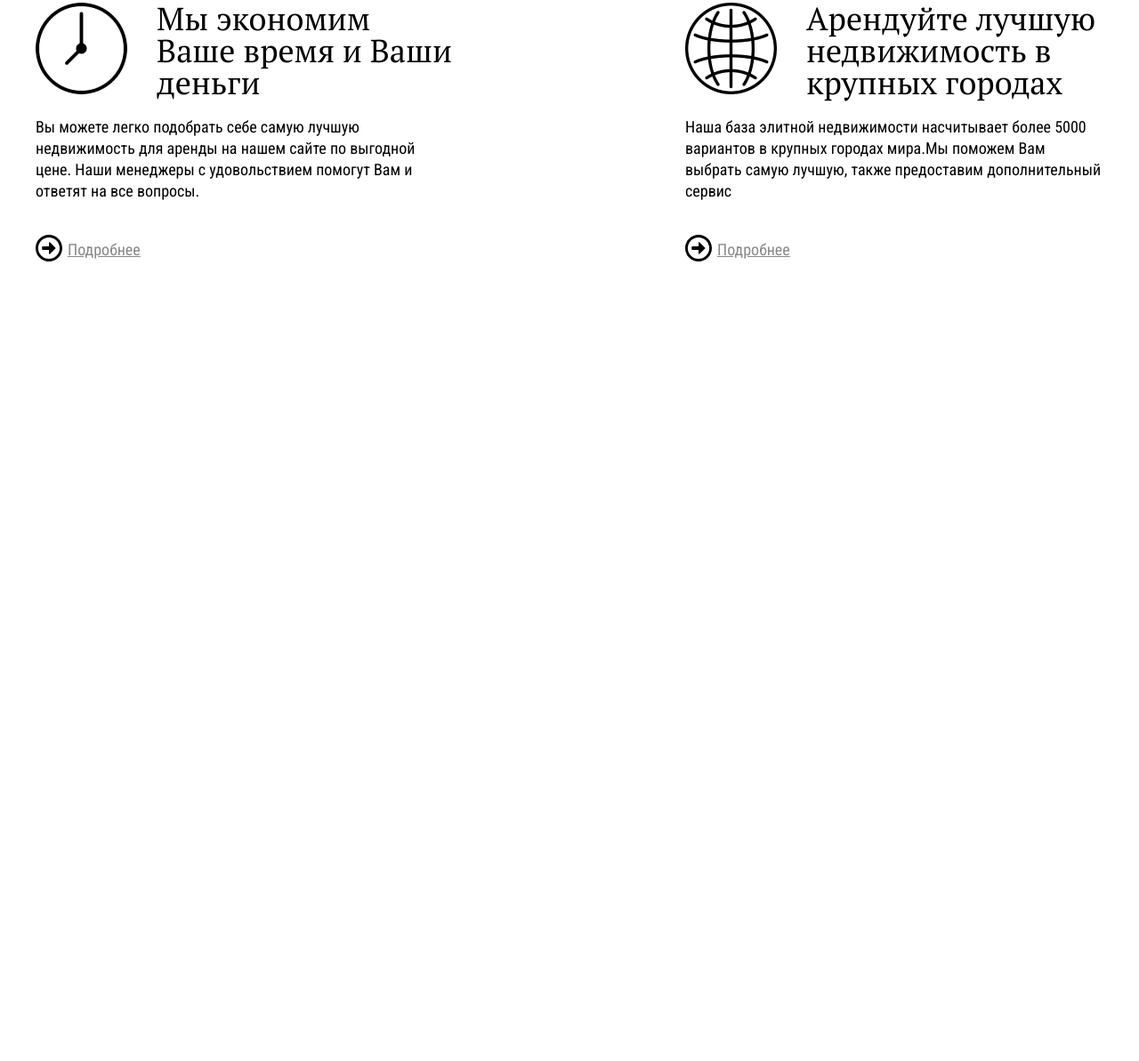
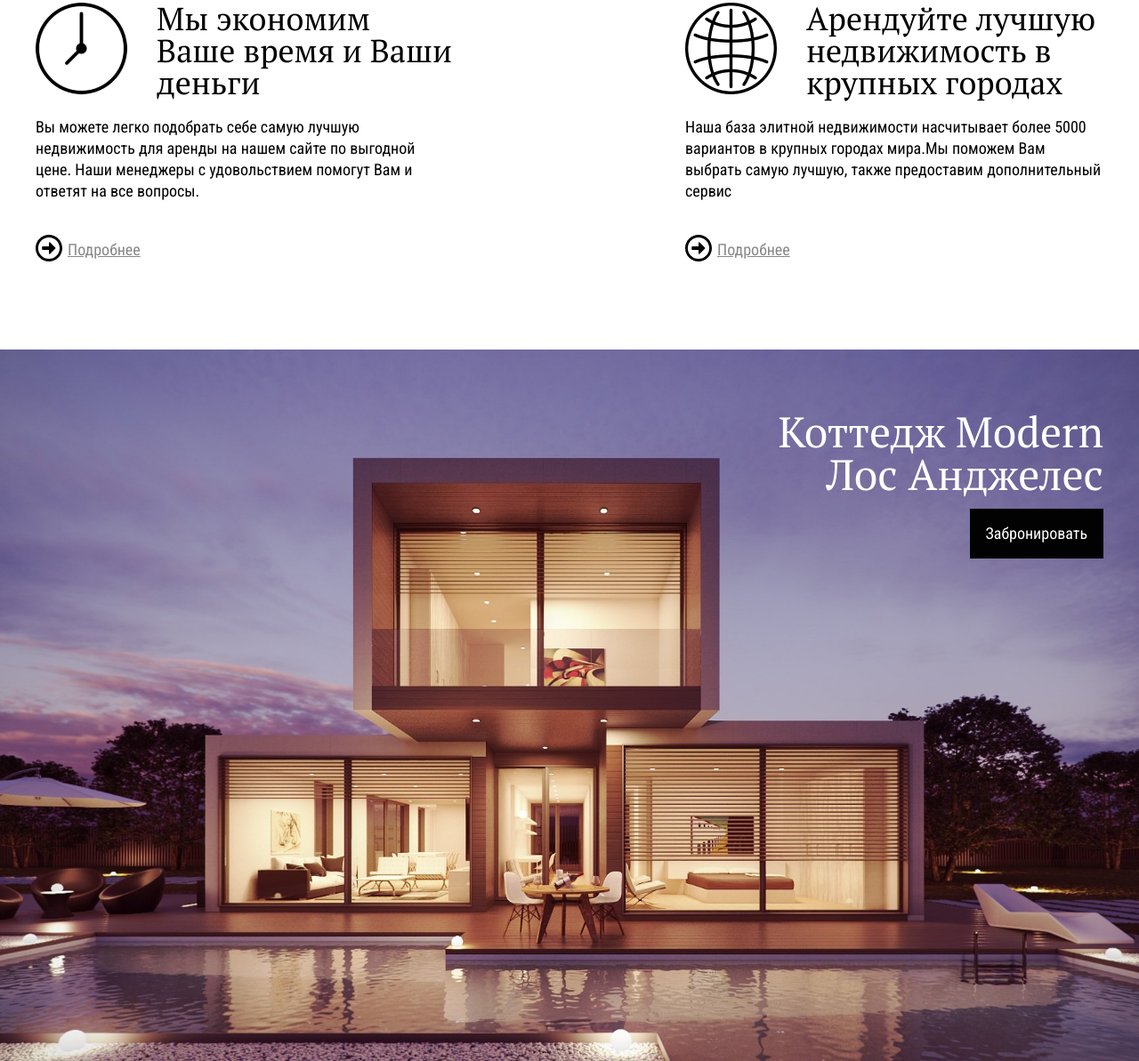
Before and after one commit to shock-dev/to2rent, a website: page app/index.html in a window 1280 px wide. Shown: the part 2048-3241 px from the top of the page at 89% size. Before the commit the page ends 2441 px from the top, so only its background shows below. Drawn offline with nearby package versions, Linux system fonts and the light colour scheme.

Commit message:
#Added: Best section

```diff
--- a/app/index.html
+++ b/app/index.html
@@ -109,6 +109,17 @@
     </div>
   </section>
 
+  <section class="best" style="background-image: url('img/best.jpg');">
+    <div class="container">
+      <div class="best__title">
+        Коттедж Modern
+        Лос Анджелес
+      </div>
+
+      <a class="best__link" href="#">Забронировать</a>
+    </div>
+  </section>
+
   <script src="https://ajax.googleapis.com/ajax/libs/jquery/3.4.1/jquery.min.js"></script>
   <script src="js/libs.min.js"></script>
   <script src="js/main.js"></script>
--- a/app/scss/style.scss
+++ b/app/scss/style.scss
@@ -242,6 +242,34 @@
       height: 30px;
     }
   }
+
+}
+
+.best {
+  background-repeat: no-repeat;
+  background-position: center;
+  background-size: cover;
+  min-height: 100vh;
+  text-align: right;
+  padding-top: 68px;
+
+  &__title {
+    font-family: PT Serif;
+    font-weight: 400;
+    font-size: 48px;
+    line-height: 48px;
+    text-align: right;
+    color: #FFFFFF;
+    margin-bottom: 15px;
+    max-width: 457px;
+    margin-left: auto;
+  }
+
+  &__link {
+    color: #ffffff;
+    background: #020202;
+    padding: 16px 18px;
+  }
 }
 
 
```
Also changed, not shown: app/css/style.min.css, app/img/best.jpg (added).
